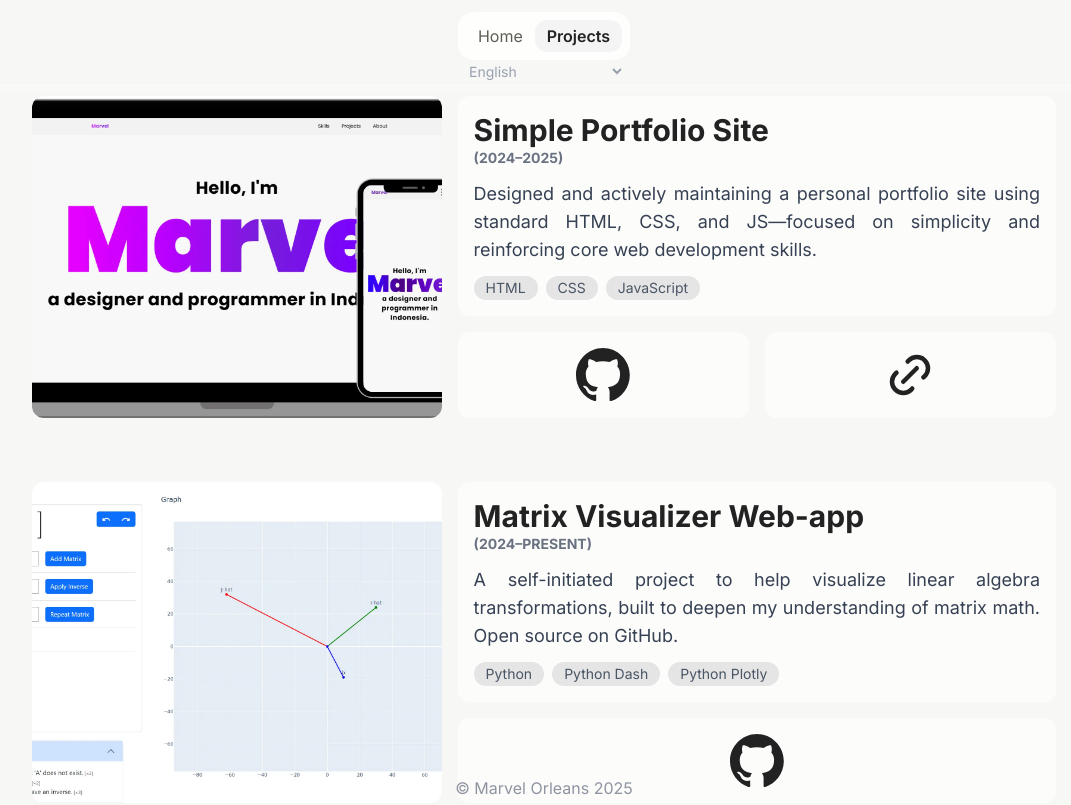
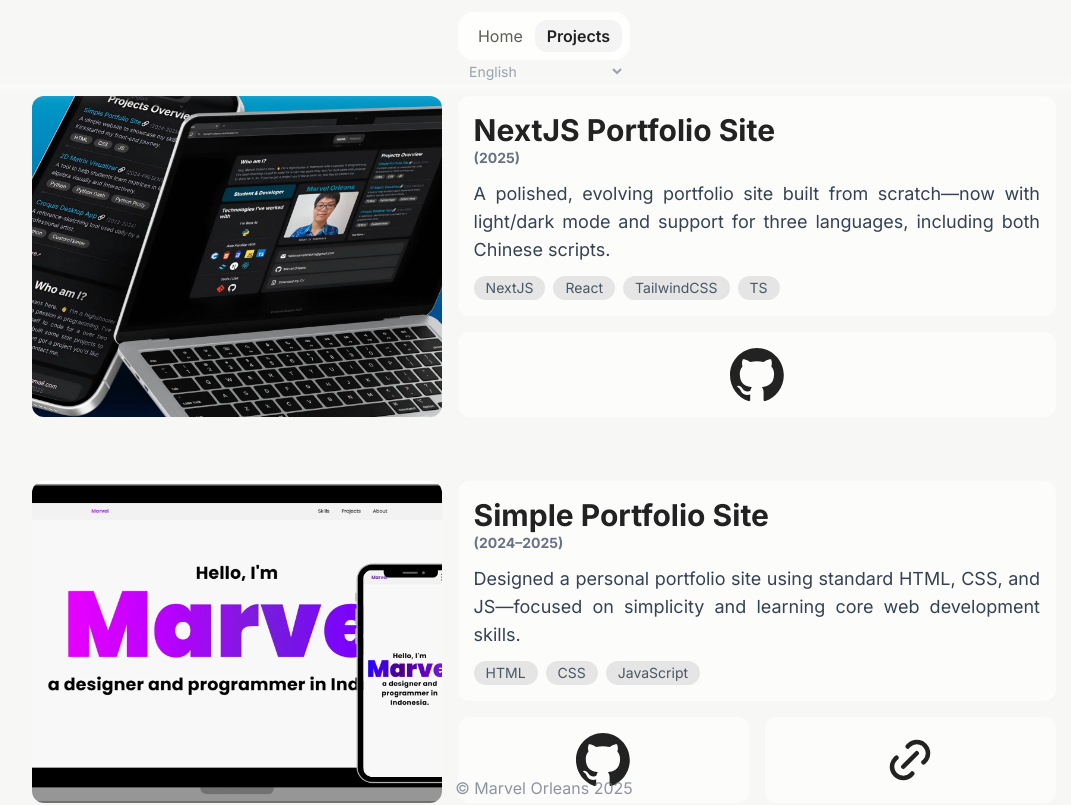
Before and after one commit to CupapiOT/nextjs-portfolio-site, a Next.js app: page /en/projects in a window 1280 px wide. Shown: the top 805 px of the page, without its empty margins (96-1167 px from the left). Built offline with nearby package versions, Linux system fonts and the light colour scheme.

Commit message:
Add new project and adjust copywriting.

```diff
--- a/messages/en.json
+++ b/messages/en.json
@@ -31,9 +31,9 @@
     },
     "projects": {
       "title": "Projects Overview",
-      "portfolioWebsite": {
-        "title": "Simple Portfolio Site",
-        "desc": "A simple website to showcase my skills. Kickstarted my front-end journey."
+      "nextjsPortfolioWebsite": {
+        "title": "NextJS Portfolio Site",
+        "desc": "Responsive and multilingual, built with modern tech—complete with light and dark themes."
       },
       "matrixVisualizerWebApp": {
         "title": "2D Matrix Visualizer",
@@ -58,9 +58,13 @@
     }
   },
   "projectsPage": {
+    "nextjsPortfolioSite": {
+      "title": "NextJS Portfolio Site",
+      "desc": "A polished, evolving portfolio site built from scratch—now with light/dark mode and support for three languages, including both Chinese scripts."
+    },
     "simplePortfolioSite": {
       "title": "Simple Portfolio Site",
-      "desc": "Designed and actively maintaining a personal portfolio site using standard HTML, CSS, and JS—focused on simplicity and reinforcing core web development skills."
+      "desc": "Designed a personal portfolio site using standard HTML, CSS, and JS—focused on simplicity and learning core web development skills."
     },
     "matrixVisualizerWebApp": {
       "title": "Matrix Visualizer Web-app",
--- a/messages/id.json
+++ b/messages/id.json
@@ -12,8 +12,8 @@
     "localeNames": {
       "en": "Inggris",
       "id": "Indonesia",
-      "zh-Hans": "Tionghoa (Sederhana)",
-      "zh-Hant": "Tionghoa (Tradisional)",
+      "zh-Hans": "Mandarin (Sederhana)",
+      "zh-Hant": "Mandarin (Tradisional)",
       "unknown": "Tidak Diketahui"
     }
   },
@@ -27,13 +27,13 @@
     },
     "about": {
       "title": "Siapakah Aku?",
-      "desc": "Hai, saya Marvel Orleans. 👋 Saya anak SMK di Indonesia yang suka programming. Setelah belajar sendiri lebih dari dua tahun, saya juga punya beberapa side project sebagai bukti. Kalau Anda punya proyek yang ingin dikerjakan bersama, jangan ragu menghubungi saya!"
+      "desc": "Hai, saya Marvel Orleans 👋, anak SMK di Indonesia yang suka programming. Setelah belajar sendiri lebih dari dua tahun, saya juga punya beberapa side project sebagai bukti. Kalau Anda punya proyek yang ingin dikerjakan bersama, jangan ragu menghubungi saya!"
     },
     "projects": {
       "title": "Proyek Saya",
-      "portfolioWebsite": {
-        "title": "Situs Portofolio",
-        "desc": "Situs sederhana untuk menampilkan keterampilan saya. Ini awal perjalanan saya di bidang front-end."
+      "nextjsPortfolioWebsite": {
+        "title": "Situs Portofolio NextJS",
+        "desc": "Responsif dan multibahasa, dibuat dengan alat modern—lengkap dengan tema terang dan gelap."
       },
       "matrixVisualizerWebApp": {
         "title": "Visualisasi Matriks",
@@ -58,9 +58,13 @@
     }
   },
   "projectsPage": {
+    "nextjsPortfolioSite": {
+      "title": "Situs Portofolio NextJS",
+      "desc": "Situs portofolio kaya-fitur yang saya bangun dari nol dan terus saya kembangkan dengan teknologi lebih modern—mendukung mode terang/gelap serta tiga bahasa, termasuk dua versi aksara untuk bahasa Mandarin."
+    },
     "simplePortfolioSite": {
       "title": "Situs Portofolio Sederhana",
-      "desc": "Merancang dan secara aktif memelihara situs portofolio pribadi menggunakan HTML, CSS, dan JavaScript standar. Berfokus pada kesederhanaan dan pengembangan keterampilan dasar pengembangan web."
+      "desc": "Merancang situs portofolio pribadi menggunakan HTML, CSS, dan JavaScript standar. Berfokus pada kesederhanaan dan pengembangan keterampilan dasar pengembangan web."
     },
     "matrixVisualizerWebApp": {
       "title": "Aplikasi Web Visualisasi Matriks",
--- a/messages/zh-Hans.json
+++ b/messages/zh-Hans.json
@@ -31,9 +31,9 @@
     },
     "projects": {
       "title": "项目概览",
-      "portfolioWebsite": {
-        "title": "个人作品集网站",
-        "desc": "一个人简单的网站，用于展示我的技能。开启了我的前端之路。"
+      "nextjsPortfolioWebsite": {
+        "title": "NextJS 作品集网站",
+        "desc": "响应式且支持多语言，使用现代技术构建——配有浅色和深色主题。"
       },
       "matrixVisualizerWebApp": {
         "title": "二维矩阵可视化工具",
@@ -58,9 +58,13 @@
     }
   },
   "projectsPage": {
+    "nextjsPortfolioSite": {
+      "title": "NextJS 作品集网站",
+      "desc": "一个由我独立开发并持续完善的作品集网站——支持浅色和深色模式，同时提供三种语言，其中中文包含简体和繁体两种书写方式。"
+    },
     "simplePortfolioSite": {
       "title": "简单的个人作品集网站",
-      "desc": "使用标准的 HTML、CSS 和 JavaScript 设计并持续维护的个人作品集网站——注重简洁性并巩固核心前端技能。"
+      "desc": "使用标准的 HTML、CSS 和 JS 设计了个人作品网站——专注于简洁性和学习核心的网页开发技能。"
     },
     "matrixVisualizerWebApp": {
       "title": "矩阵可视化 Web 应用",
--- a/messages/zh-Hant.json
+++ b/messages/zh-Hant.json
@@ -31,9 +31,9 @@
     },
     "projects": {
       "title": "項目概覽",
-      "portfolioWebsite": {
-        "title": "個人作品集網站",
-        "desc": "一個人簡單的網站，用於展示我的技能。開啟了我的前端之路。"
+      "nextjsPortfolioWebsite": {
+        "title": "NextJS 作品集網站",
+        "desc": "響應式且支持多語言，使用現代技術構建——配有淺色和深色主題。"
       },
       "matrixVisualizerWebApp": {
         "title": "二維矩陣可視化工具",
@@ -58,9 +58,13 @@
     }
   },
   "projectsPage": {
+    "nextjsPortfolioSite": {
+      "title": "NextJS 作品集網站",
+      "desc": "一個由我獨立開發並持續完善的作品集網站——支持淺色和深色模式，同時提供三種語言，其中中文包含簡體和繁體兩種書寫方式。"
+    },
     "simplePortfolioSite": {
       "title": "簡單的個人作品集網站",
-      "desc": "使用標準的 HTML、CSS 和 JavaScript 設計並持續維護的個人作品集網站——注重簡潔性並鞏固核心前端技能。"
+      "desc": "使用標準的 HTML、CSS 和 JS 設計了個人作品網站——專注於簡潔性和學習核心的網頁開發技能。"
     },
     "matrixVisualizerWebApp": {
       "title": "矩陣可視化 Web 應用",
--- a/src/app/[locale]/homepage-sections/Projects.tsx
+++ b/src/app/[locale]/homepage-sections/Projects.tsx
@@ -53,8 +53,8 @@
 export default function Projects(props: ProjectsSectionProps) {
   const projectsText = useTranslations("homePage.projects");
   const presentDateText = useTranslations("otherText");
-  const portfolioWebsiteText = useTranslations(
-    "homePage.projects.portfolioWebsite",
+  const nextjsPortfolioWebsiteText = useTranslations(
+    "homePage.projects.nextjsPortfolioWebsite",
   );
   const matrixVisualizerWebApp = useTranslations(
     "homePage.projects.matrixVisualizerWebApp",
@@ -72,11 +72,11 @@
       <h2 className="section-header">{projectsText("title")}</h2>
       <ul className="flex flex-col gap-y-2 mb-2 self-center w-full sm:max-w-9/10 lg:max-w-full">
         <ProjectItem
-          title={portfolioWebsiteText("title")}
-          desc={portfolioWebsiteText("desc")}
+          title={nextjsPortfolioWebsiteText("title")}
+          desc={nextjsPortfolioWebsiteText("desc")}
           link="./projects"
-          year={["2024", "2025"]}
-          techUsed={["HTML", "CSS", "JS"]}
+          year={["2025"]}
+          techUsed={["NextJS", "React", "TailwindCSS", "TS"]}
         />
         <HorizontalLine width="full" className="my-2" />
         <ProjectItem
--- a/src/app/[locale]/locale-switcher/LocaleSwitcherSelect.tsx
+++ b/src/app/[locale]/locale-switcher/LocaleSwitcherSelect.tsx
@@ -38,7 +38,7 @@
       >
         <p className="sr-only">{props.label}</p>
         <select
-          className="p-0.5 text-gray-400 dark:text-gray-600 bg-transparent focus:text-gray-700 focus:bg-[#ffffff] focus:dark:text-gray-300 focus:dark:bg-[#222222] rounded-t-lg border-none cursor-pointer"
+          className="p-0.5 text-gray-400 dark:text-gray-600 bg-transparent focus:text-gray-700 focus:bg-[#ffffff] focus:dark:text-gray-300 focus:dark:bg-[#222222] max-lg:rounded-lg rounded-t-lg border-none cursor-pointer"
           name="locale-switcher-select"
           id="locale-switcher-select"
           defaultValue={props.defaultValue}
--- a/src/app/[locale]/projects/page.tsx
+++ b/src/app/[locale]/projects/page.tsx
@@ -7,6 +7,7 @@
   const navbarText = useTranslations("navbar");
   const presentDateText = useTranslations("otherText");
   const portfolioSiteText = useTranslations("projectsPage.simplePortfolioSite");
+  const nextjsPortfolioSiteText = useTranslations("projectsPage.nextjsPortfolioSite");
   const matrixVisualizerText = useTranslations(
     "projectsPage.matrixVisualizerWebApp",
   );
@@ -24,7 +25,16 @@
       />
       <main className="pt-[6rem] text-lg max-w-full w-full flex flex-col items-center justify-center gap-y-16">
         <ProjectCard
-          id="portfolio-site"
+          id="nextjs-portfolio-site"
+          title={nextjsPortfolioSiteText("title")}
+          imgSrc="/src/projects/nextjs-portfolio-site.webp"
+          desc={nextjsPortfolioSiteText("desc")}
+          gitHubLink="https://github.com/CupapiOT/nextjs-portfolio-site"
+          year={["2025"]}
+          techUsed={["NextJS", "React", "TailwindCSS", "TS"]}
+        />
+        <ProjectCard
+          id="simple-portfolio-site"
           title={portfolioSiteText("title")}
           imgSrc="/src/projects/portfolio-site.webp"
           desc={portfolioSiteText("desc")}
```
Also changed, not shown: public/src/projects/nextjs-portfolio-site.webp (added).
